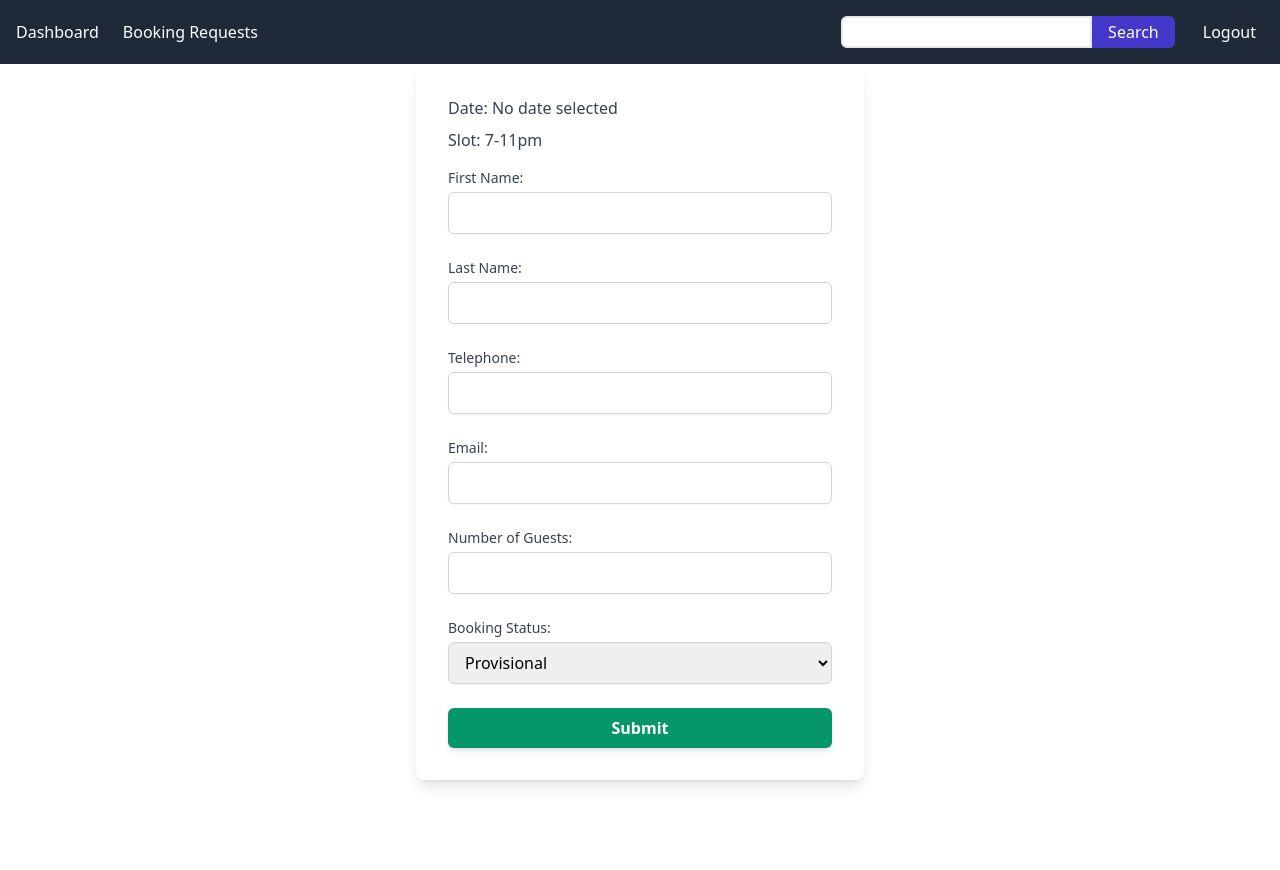
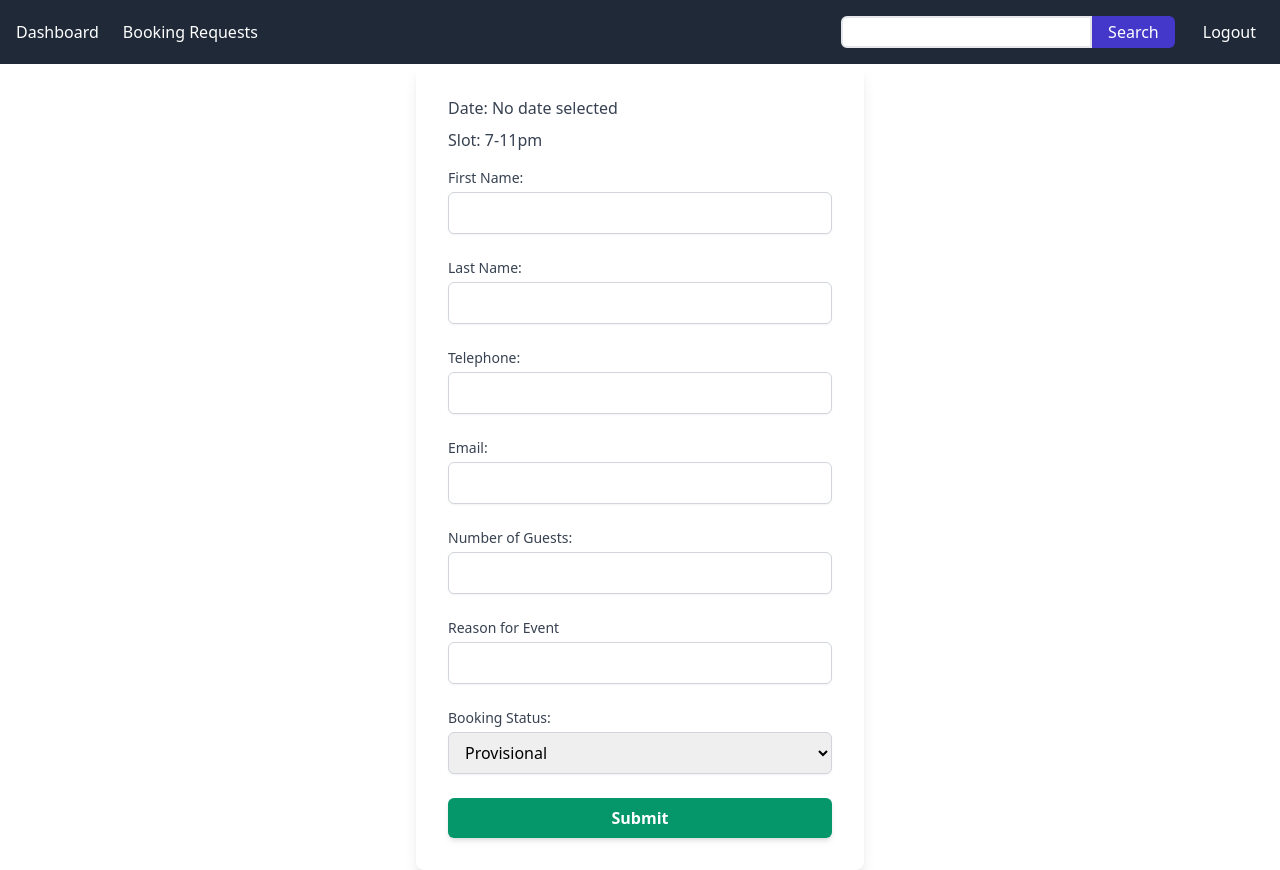
Before and after one commit to jandrews66/np-calendar, a React (Vite) app: page /admin/create in a window 1280 px wide. Before the commit the page ends 800 px from the top, so only its background shows below. Built offline with nearby package versions, Linux system fonts and the light colour scheme; what google-libphonenumber would draw is missing.

Commit message:
Add reason to edit form

```diff
--- a/src/pages/AdminCreateBooking.jsx
+++ b/src/pages/AdminCreateBooking.jsx
@@ -5,13 +5,15 @@ import AdminNav from '../components/AdminNav';
 
 export default function AdminCreateBooking(){
     const location = useLocation();
-    const { date, slot, status } = location.state || {};
+    const { date, slot } = location.state || {};
     const [firstName, setFirstName] = useState('')
     const [lastName, setLastName] = useState('')
     const [telephone, setTelephone] = useState('')
     const [email, setEmail] = useState('')
     const [attendance, setAttendance] = useState('')
+    const [reason, setReason] = useState('');
     const [bookingStatus, setBookingStatus] = useState('')
+    const [errors, setErrors] = useState([])
     const navigate = useNavigate();
 
     const handleSubmit = async (e) => {
@@ -28,6 +30,7 @@ export default function AdminCreateBooking(){
             telephone,
             email,
             attendance,
+            reason,
             status: bookingStatus
         };
         console.log("form data" + formData.date)
@@ -52,7 +55,10 @@ export default function AdminCreateBooking(){
             navigate('/login', { state: { errorMsg: 'Session expired, please login' } });
             } else {
             console.log('booking failed', data);
-        }
+            // Extract the array of error messages
+            const extractedErrors = data.errors.map(error => `${error.message}`);
+            setErrors(extractedErrors);
+            }
     }
 
 
@@ -70,6 +76,7 @@ export default function AdminCreateBooking(){
                         id="firstName"
                         className="mt-1 block w-full px-3 py-2 border border-gray-300 rounded-md shadow-sm focus:ring-emerald-500 focus:border-emerald-500"
                         onChange={(e) => setFirstName(e.target.value)}
+                        maxLength="20"
                         required />
                 </div>
                 <div>
@@ -79,6 +86,7 @@ export default function AdminCreateBooking(){
                         id="lastName"
                         className="mt-1 block w-full px-3 py-2 border border-gray-300 rounded-md shadow-sm focus:ring-emerald-500 focus:border-emerald-500"
                         onChange={(e) => setLastName(e.target.value)}
+                        maxLength="20"
                         required />
                 </div>
                 <div>
@@ -88,6 +96,8 @@ export default function AdminCreateBooking(){
                         id="telephone"
                         className="mt-1 block w-full px-3 py-2 border border-gray-300 rounded-md shadow-sm focus:ring-emerald-500 focus:border-emerald-500"
                         onChange={(e) => setTelephone(e.target.value)}
+                            min="9"
+                            max="11"
                         required />
                 </div>
                 <div>
@@ -97,6 +107,7 @@ export default function AdminCreateBooking(){
                         id="email"
                         className="mt-1 block w-full px-3 py-2 border border-gray-300 rounded-md shadow-sm focus:ring-emerald-500 focus:border-emerald-500"
                         onChange={(e) => setEmail(e.target.value)}
+                        maxLength="30"
                         required />
                 </div>
                 <div>
@@ -111,6 +122,18 @@ export default function AdminCreateBooking(){
                         required />
                 </div>
                 <div>
+                        <label htmlFor="reason" className="block text-sm font-medium text-gray-700">Reason for Event</label>
+                        <input
+                            type="text"
+                            id="reason"
+                            minLength="3"
+                            maxLength="20"
+                            className="mt-1 block w-full px-3 py-2 border border-gray-300 rounded-md shadow-sm focus:ring-emerald-500 focus:border-emerald-500"
+                            onChange={(e) => setReason(e.target.value)}
+                            required
+                        />
+                    </div>
+                <div>
                     <label htmlFor="booking_status" className="block text-sm font-medium text-gray-700">Booking Status:</label>
                     <select
                         id="booking_status"
@@ -124,6 +147,13 @@ export default function AdminCreateBooking(){
                     </select>
                 </div>
                 <button type="submit" className="w-full py-2 px-4 bg-emerald-600 text-white font-semibold rounded-md shadow-md hover:bg-emerald-700 focus:outline-none focus:ring-2 focus:ring-offset-2 focus:ring-emerald-500">Submit</button>
+                {errors.length > 0 && (
+                        <div className="text-red-600 mt-4 space-y-2">
+                            {errors.map((error, index) => (
+                                <p key={index}>{error}</p>
+                            ))}
+                        </div>
+                    )}
             </form>
         </div>
         </>
--- a/src/pages/BookingPage.jsx
+++ b/src/pages/BookingPage.jsx
@@ -15,6 +15,7 @@ export default function BookingPage() {
     const [telephone, setTelephone] = useState('');
     const [email, setEmail] = useState('');
     const [attendance, setAttendance] = useState('');
+    const [reason, setReason] = useState('');
     const [bookingStatus, setBookingStatus] = useState('');
     const [disabled, setDisabled] = useState(true);
     const [error, setError] = useState(null)
@@ -74,6 +75,7 @@ export default function BookingPage() {
             telephone,
             email,
             attendance,
+            reason,
             bookingStatus
         };
 
@@ -237,6 +239,20 @@ export default function BookingPage() {
                     />
                 </div>
                 <div>
+                    <label htmlFor="reason" className="block text-sm font-medium text-gray-700">Reason for Event</label>
+                        <input
+                            type="text"
+                            id="reason"
+                            minLength="3"
+                            maxLength="20"
+                            className="mt-1 block w-full px-3 py-2 border border-gray-300 rounded-md shadow-sm focus:ring-emerald-500 focus:border-emerald-500"
+                            onChange={(e) => setReason(e.target.value)}
+                            required
+                            disabled={disabled}
+
+                        />
+                    </div>
+                <div>
                     <label htmlFor="booking_status" className="block text-sm font-medium text-gray-700">Booking Status:</label>
                     <select
                         id="booking_status"
```
